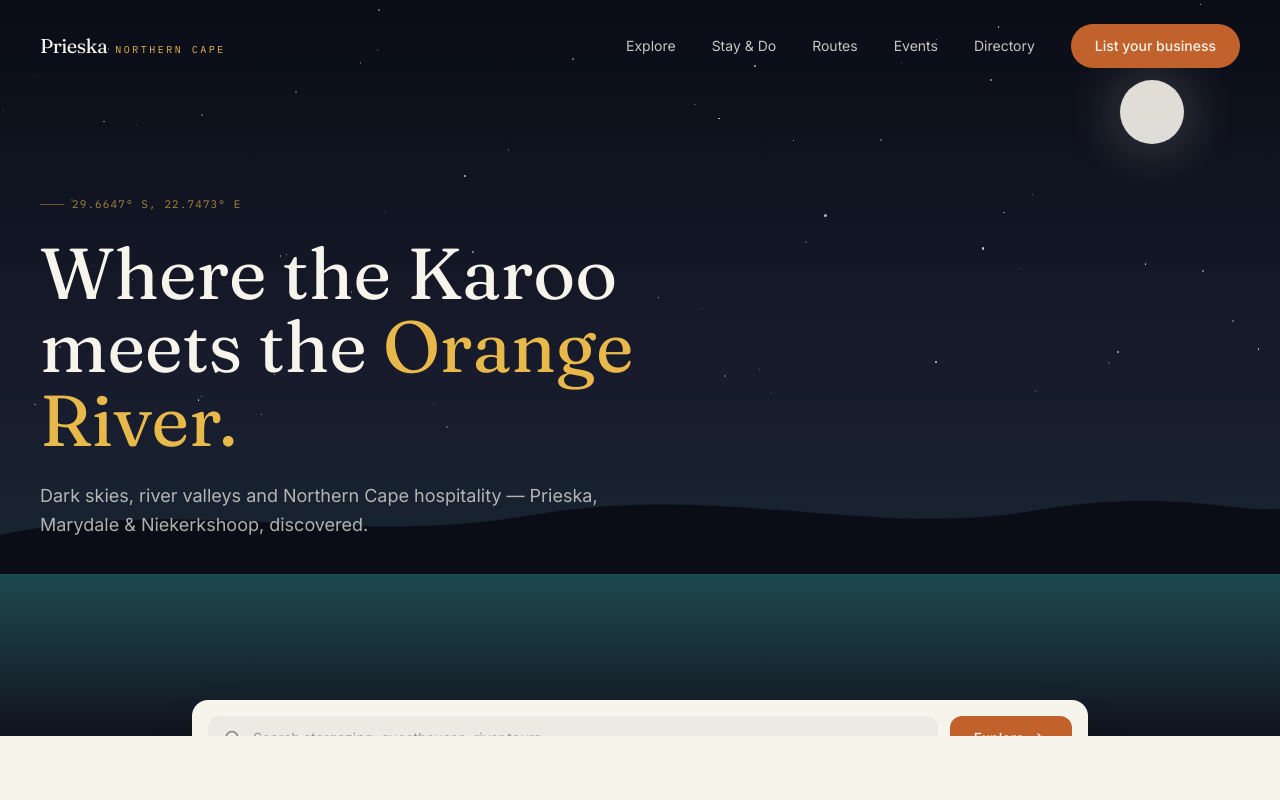
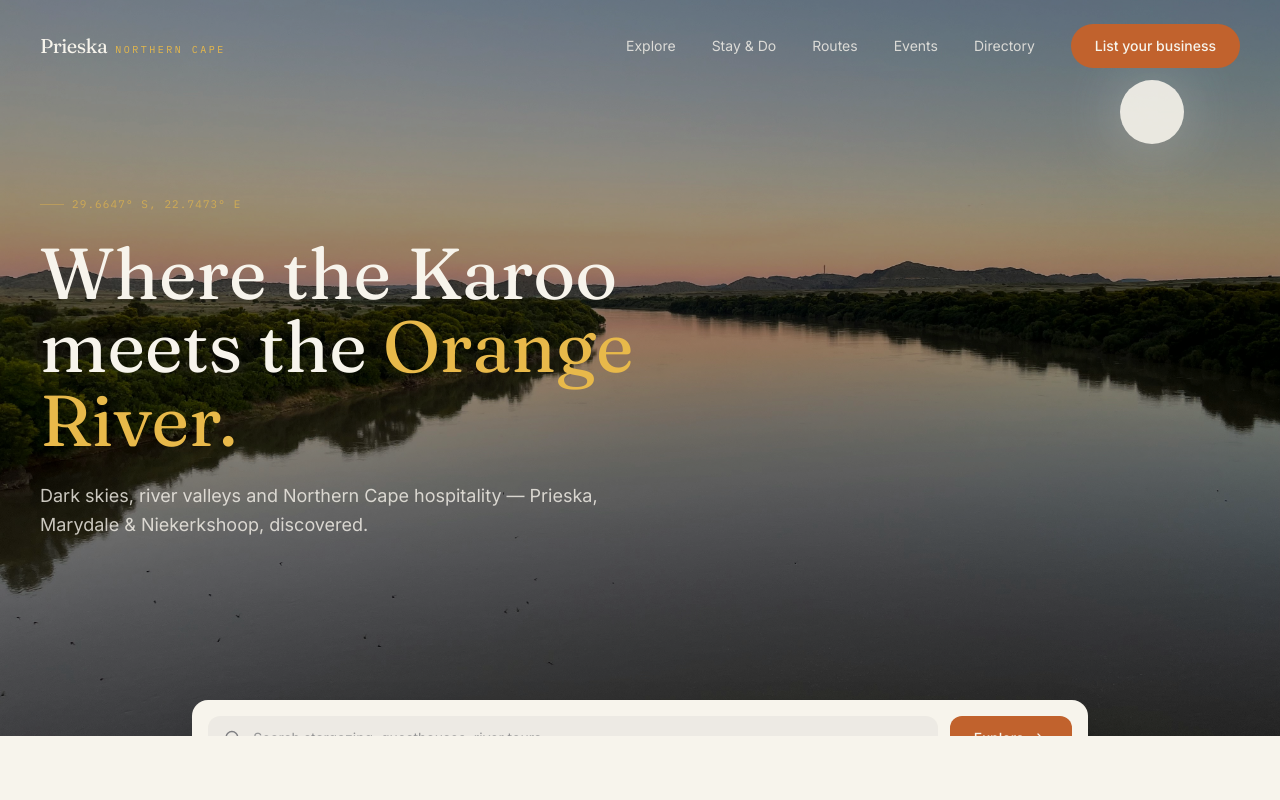
Before and after one commit to MondeNel/tourism-platform, a React app in the folder frontend/: page / in a window 1280 px wide. Shown: the top 800 px of the page. Built offline with nearby package versions, Linux system fonts and the light colour scheme; the HTML template or start-up script is replaced by a standard one.

Commit message:
feat(home): use Orange River image as hero background with overlay
- Replace sky gradient and starfield with river background
- Add dark overlay for text contrast
- Keep moon and search bar for atmosphere

```diff
--- a/frontend/src/components/home/Hero.jsx
+++ b/frontend/src/components/home/Hero.jsx
@@ -1,7 +1,6 @@
 import { useState } from 'react';
 import { useNavigate } from 'react-router-dom';
 import { Search, ChevronRight } from 'lucide-react';
-import Starfield from '@/components/ui/Starfield';
 import CoordStamp from '@/components/ui/CoordStamp';
 
 export default function Hero() {
@@ -14,30 +13,29 @@ export default function Hero() {
   };
 
   return (
-    <section className="relative h-[92vh] min-h-[640px] w-full overflow-hidden bg-night">
-      {/* sky gradient */}
-      <div className="absolute inset-0 bg-gradient-to-b from-ink via-panel to-river/30" />
-      <Starfield />
+    <section className="relative h-[92vh] min-h-[640px] w-full overflow-hidden">
+      {/* Background image - Orange River */}
+      <div
+        className="absolute inset-0 bg-cover bg-center bg-no-repeat"
+        style={{ backgroundImage: "url('/orange_river.jpg')" }}
+      />
+      {/* Dark overlay for text contrast */}
+      <div className="absolute inset-0 bg-black/40" />
 
-      {/* moon */}
+      {/* Optional: keep a subtle starfield (very faint) */}
+      {/* <Starfield className="opacity-20" /> */}
+
+      {/* moon – still nice with the river */}
       <div
         className="absolute top-20 right-10 md:right-24 w-16 h-16 rounded-full bg-sand shadow-[0_0_60px_rgba(247,244,236,0.35)] opacity-90"
         aria-hidden="true"
       />
 
-      {/* horizon silhouette */}
-      <svg
-        className="absolute bottom-[22%] left-0 w-full h-[18%] text-ink"
-        viewBox="0 0 1440 200"
-        preserveAspectRatio="none"
-        fill="currentColor"
-        aria-hidden="true"
-      >
-        <path d="M0,140 C220,80 380,160 600,110 C820,60 980,150 1180,100 C1320,70 1400,110 1440,100 L1440,200 L0,200 Z" />
-      </svg>
+      {/* horizon silhouette – optional, maybe skip it if river is visible */}
+      {/* <svg ... /> */}
 
-      {/* river reflection strip */}
-      <div className="absolute bottom-0 left-0 right-0 h-[22%] bg-gradient-to-b from-river/50 to-night" />
+      {/* river reflection strip – optional, can remove if river is the background */}
+      {/* <div className="absolute bottom-0 left-0 right-0 h-[22%] bg-gradient-to-b from-river/50 to-night" /> */}
 
       <div className="relative z-10 max-w-7xl mx-auto px-6 md:px-10 h-full flex flex-col justify-center">
         <CoordStamp className="text-gold mb-6" />
@@ -46,13 +44,13 @@ export default function Hero() {
           <br />
           meets the <span className="text-gold">Orange River.</span>
         </h1>
-        <p className="mt-6 max-w-xl text-sand/70 text-lg leading-relaxed">
+        <p className="mt-6 max-w-xl text-sand/80 text-lg leading-relaxed">
           Dark skies, river valleys and Northern Cape hospitality &mdash; Prieska,
           Marydale &amp; Niekerkshoop, discovered.
         </p>
       </div>
 
-      {/* floating search card */}
+      {/* floating search card – unchanged */}
       <div className="absolute -bottom-10 left-0 right-0 z-20 px-6 md:px-10">
         <form
           onSubmit={handleSearch}
```
Also changed, not shown: frontend/public/orange_river.jpg (added).
